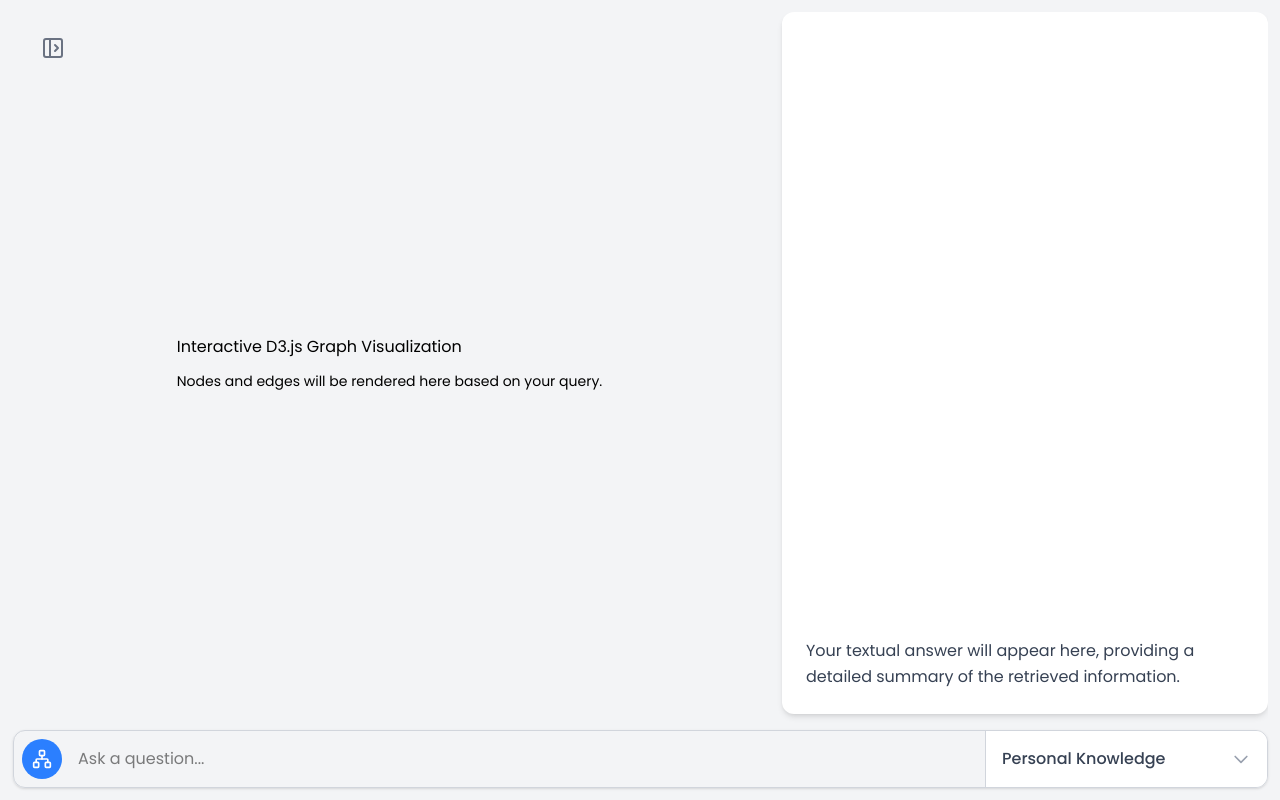
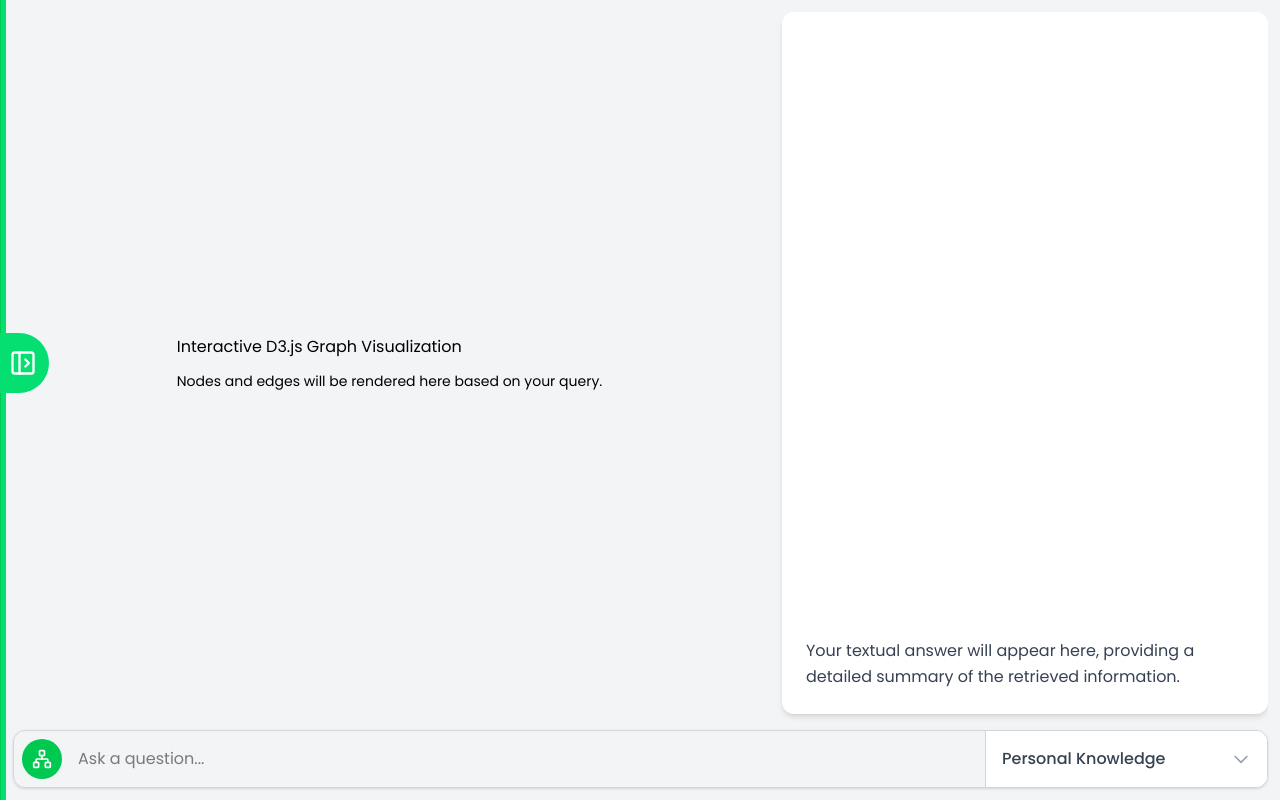
Before and after one commit to WevN-org/WevN, a React (Vite) app: page / in a window 1280 px wide. Built offline with nearby package versions, Linux system fonts and the light colour scheme.

Commit message:
UI-tweak : add border around sidebar

```diff
--- a/src/components/query_view/graph__view_toggle.jsx
+++ b/src/components/query_view/graph__view_toggle.jsx
@@ -5,7 +5,7 @@ export default function GraphViewToggle({ graphVisibility, onToggle }) {
         <button
             onClick={onToggle}
             className={`ml-2 relative w-10 h-10 flex items-center justify-center rounded-full transition-all duration-300
-        ${graphVisibility ? "bg-blue-500 text-white" : "bg-gray-200 text-gray-400"}`}
+        ${graphVisibility ? "bg-green-500 text-white" : "bg-gray-200 text-gray-400"}`}
         >
             <Network size={20} />
             {!graphVisibility && (
--- a/src/components/sidebar.jsx
+++ b/src/components/sidebar.jsx
@@ -19,14 +19,31 @@ const Sidebar = ({ state, setState }) => {
     const hasDomains = state.domains?.length > 0;
 
     return (
-        <div className="sidebar-wrapper relative z-50">
+        <div className="sidebar-wrapper relative z-50 bg-green-500 transition-colors duration-500">
+            <div className="sidebar-toggle-button flex justify-end pr-3 absolute top-2/3 right-0  -translate-y-50 translate-x-12 transition-all duration-500 bg-green-400 w-20 h-15 rounded-full hover:ring-2 hover:ring-emerald-400 hover:ring-offset-2"
+                onClick={() => setSidebarVisibility(!sidebarVisibility)}
+            >
+                <button className=" text-white ">
+                    {sidebarVisibility ? <PanelLeftOpen size={28} /> : <PanelLeftClose size={28} />}
+                </button>
+            </div>
+
+
+
+            {/*! don't remove - can be used to make toggle button visible on hover */}
+            {/*<div
+                className={clsx("hover-box absolute top-0 left-0 h-full z-30 hover:bg-amber-100",
+                    { collapsed: isCollapsed || sidebarVisibility },
+                    { hide: sidebarVisibility },
+                )}
+            />*/}
+
             <aside
                 id="sidebar"
                 className={clsx(
-                    "sidebar  h-screen flex-col border-r border-gray-200 md:flex transition-all duration-300 p-4",
-                    { collapsed: isCollapsed },
+                    "sidebar relative  h-screen flex-col border-r border-gray-200 md:flex transition-all duration-500 p-4 z-40",
+                    { collapsed: isCollapsed || sidebarVisibility },
                     { hide: sidebarVisibility },
-                    { 'dock collapsed ': (sidebarVisibility && !isCollapsed) }
                 )}
             >
                 {/* Sidebar Header */}
@@ -60,7 +77,7 @@ const Sidebar = ({ state, setState }) => {
                 {/* Domain Management */}
                 {!isCollapsed && (
                     <div id="domain-management-container" className="p-4">
-                        {/* Search Bar */}
+                        {/* active Search Bar */}
                         <div className="relative mb-4">
                             <input
                                 type="text"
@@ -113,7 +130,7 @@ const Sidebar = ({ state, setState }) => {
                 {/* New Domain Button */}
                 <div className="flex justify-center mt-auto border-t-2 border-gray-200 p-3">
                     <button
-                        className={`flex items-center justify-center  text-blue-500 hover:text-blue-600 transition duration-200 outline outline-blue-500 rounded-md font-medium p-3 whitespace-nowrap ${isCollapsed ? "w-12" : "w-full gap-2"
+                        className={`flex items-center justify-center  text-green-500 hover:bg-green-100 hover:text-black transition-all duration-200 ease-in-out outline-2 outline-green-500 rounded-md font-medium p-3 whitespace-nowrap ${isCollapsed ? "w-12" : "w-full gap-2"
                             }`}
                     >   <Plus />
                         <span className={` overflow-hidden transition-all duration-200 ease ${isCollapsed ? "opacity-0 max-w-0" : "opacity-100 max-w-[200px]"}`}>New Domain</span>
@@ -121,11 +138,6 @@ const Sidebar = ({ state, setState }) => {
                 </div>
 
             </aside>
-            <button id="mobile-sidebar-toggle"
-                className="absolute top-5 right-0 translate-x-20 p-4 text-gray-500 hover:text-gray-700 transition-colors duration-200"
-                onClick={() => setSidebarVisibility(!sidebarVisibility)}>
-                {sidebarVisibility ? <PanelLeftOpen /> : <PanelLeftClose />}
-            </button>
         </div>
     );
 };
--- a/src/index.css
+++ b/src/index.css
@@ -27,7 +27,8 @@ button {
   transition: all 0.3s ease;
 }
 
-.sidebar.collapsed {
+.sidebar.collapsed,
+.sidebar-wrapper.collapsed {
   width: 80px;
   padding: 1rem 8px;
 }
@@ -36,6 +37,30 @@ button {
   width: 0;
   transform: translateX(-80px);
   padding: 0;
+}
+
+.sidebar::after,
+.sidebar-wrapper::after {
+  content: '';
+  position: absolute;
+  width: 5px;
+  height: 100%;
+  background-color: #05df72;
+  top: 0;
+  right: 0;
+  transform: translateX(5px);
+}
+
+.hover-box {
+  width: calc(320px + 6rem);
+}
+
+.hover-box.collapsed {
+  width: calc(80px + 6rem);
+}
+
+.hover-box.hide {
+  width: 6rem;
 }
 
 /*
```
Also changed, not shown: todo.txt.
